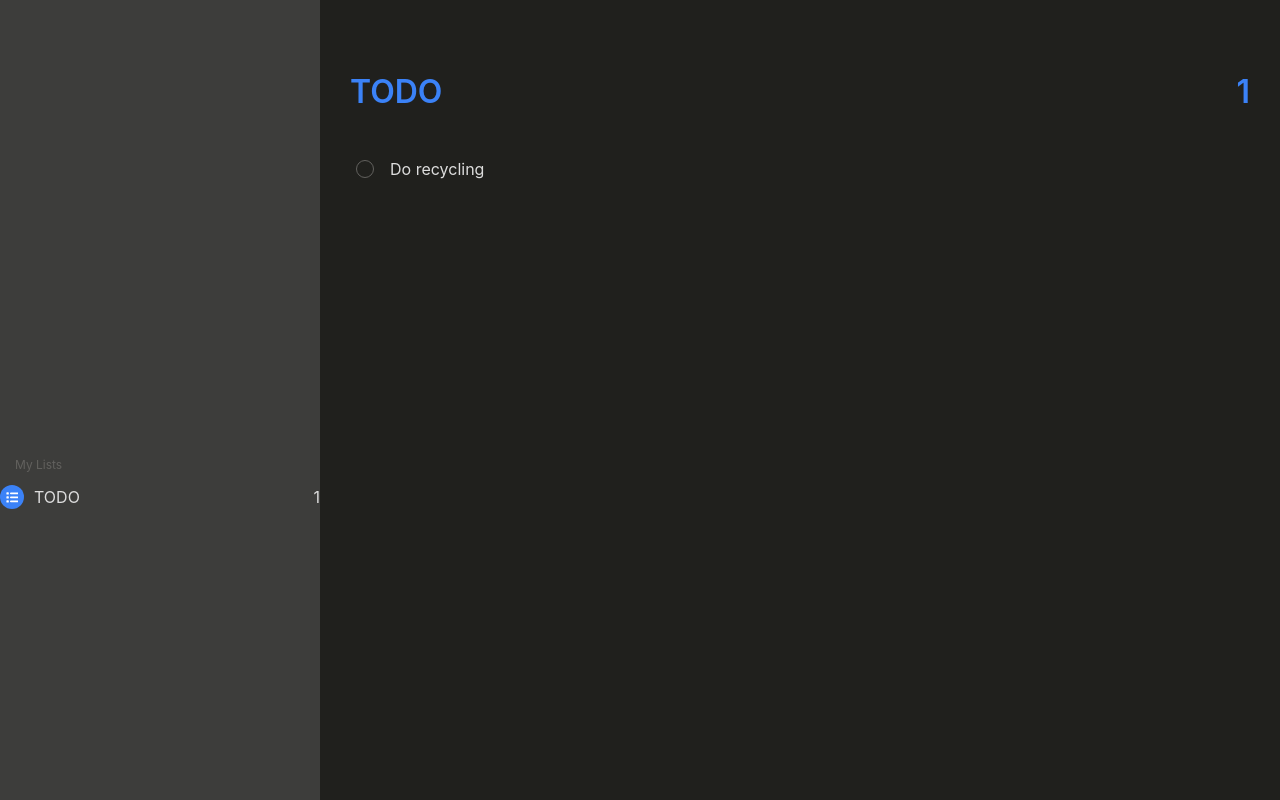
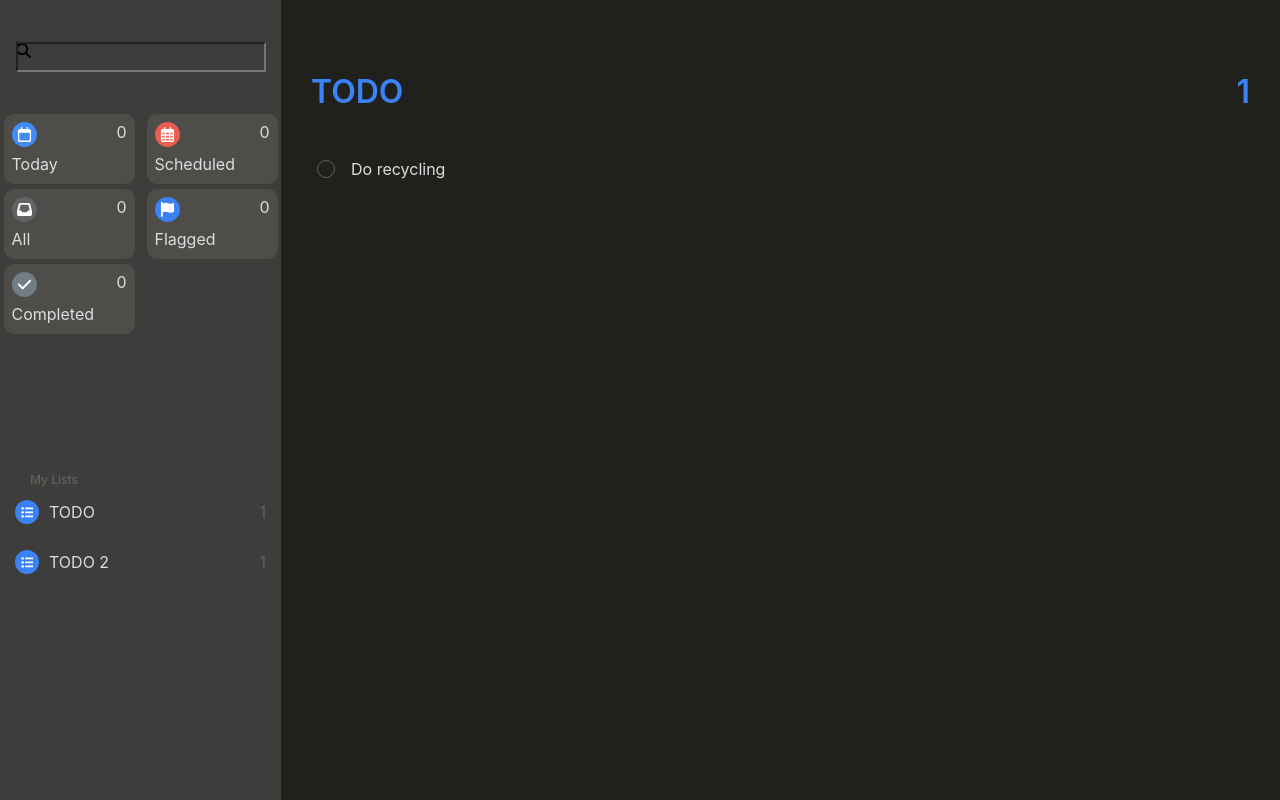
Before and after one commit to akim-ruslanov/apple-todo-copy, a website built with webpack: page src/index.html in a window 1280 px wide. Built offline with nearby package versions, Linux system fonts and the light colour scheme.

Commit message:
September update

```diff
--- a/src/index.js
+++ b/src/index.js
@@ -1,26 +1,31 @@
-import ReminderItem from "./data/reminder_item";
-import ReminderList from "./data/reminder_list";
-import main_list from "./view/main_list";
-import search_box from "./view/side_bar_search";
-import cards from "./view/side_bar_cards";
-import lists from "./view/side_bar_lists";
+/* eslint-disable camelcase */
+import ReminderItem from './data/reminder_item';
+import ReminderList from './data/reminder_list';
+import main_list from './view/main_list';
+import search_box from './view/side_bar_search';
+import cards from './view/side_bar_cards';
+import sideBarLists from './view/side_bar_lists';
 import './style.css';
 
-let myLists = [];
+const myLists = [];
 
-const item = new ReminderItem("Do recycling", new Date('December 17, 20224'), null, false);
+const item = new ReminderItem('Do recycling', new Date('December 17, 20224'), null, false);
 
-const reminderList = new ReminderList("TODO", "rgb(59, 130, 247)");
+const reminderList = new ReminderList('TODO', 'rgb(59, 130, 247)');
+
+const item2 = new ReminderItem('Do recycling', new Date('December 17, 20224'), null, false);
+
+const reminderList2 = new ReminderList('TODO 2', 'rgb(59, 130, 247)');
+reminderList2.addItem(item2);
 
 myLists.push(reminderList);
+myLists.push(reminderList2);
 
 reminderList.addItem(item);
-
-console.log(reminderList.toString());
 
 const mainContainer = document.getElementById('main');
 mainContainer.append(main_list(reminderList));
 
 const side_bar = document.getElementById('sidebar');
 
-side_bar.append(search_box(), cards(), lists(myLists));
+side_bar.append(search_box(), cards(), sideBarLists(myLists));
--- a/src/style.css
+++ b/src/style.css
@@ -7,7 +7,7 @@ body {
 
 .content {
     display: grid;
-    grid-template-columns: 1fr 3fr;
+    grid-template-columns: 281px auto;
     width: 100vw;
     height: 100vh;
 }
@@ -96,10 +96,15 @@ body {
     grid-template-rows: 1fr 3fr 3fr;
 }
 
+.lists-container {
+    padding: 15px;
+}
+
 .lists-container>:first-child {
     color: rgb(98, 97, 94);
     font-size: 12px;
     padding-left: 15px;
+    font-weight: 500;
 }
 
 .lists {
@@ -112,13 +117,17 @@ body {
     justify-content: space-between;
 }
 
+.list>:last-child {
+    color: rgb(98, 97, 94);
+}
+
 .list-title-container {
     display: flex;
     align-items: center;
     gap: 10px;
 }
 
-.list-svg-container {
+.list-svg-container, .card-svg-container {
     background-color: rgb(59, 130, 247);
     width: 1.5em;
     height: 1.5em;
@@ -131,6 +140,9 @@ body {
 .list-title-container svg {
     width: 0.8em;
     height: 0.8em;
+}
+
+.list-title-container svg, .card-svg-container svg {
     color: white;
 }
 
@@ -138,3 +150,70 @@ body {
     display: flex;
     align-items: center;
 }
+
+
+.cards {
+    display: grid;
+    grid-template-columns: 1fr 1fr;
+    grid-auto-rows: 70px;
+    gap: 5px;
+    justify-items: center;
+}
+
+.card {
+    background-color: rgb(78, 77, 74);
+    border-radius: 10px 10px 10px 10px;
+    width: 115px;
+    padding: 8px;
+    display: grid;
+    grid-template-columns: 4fr 1fr;
+}
+
+.card-svg-container {
+    width: 25px;
+    height: 25px;
+}
+
+.card-svg-container svg {
+    width: 15px;
+    height: 15px;
+}
+
+.icon-name-container {
+    display: grid;
+    gap: 5px;
+}
+
+.card-count-container {
+    text-align: end;
+}
+
+
+.search-bar {
+    display: grid;
+    grid-template: 30px / 250px;
+    justify-content: center;
+    align-content: center;
+    justify-items: stretch;
+    align-items: stretch;
+}
+
+.search-icon-container {
+    grid-column: 1/2;
+    grid-row: 1/2;
+    overflow: visible;
+}
+
+.search-bar input {
+    grid-column: 1/2;
+    grid-row: 1/2;
+    background: none;
+    padding-left: 30px;
+
+}
+
+
+
+.search-icon-container svg {
+    width: 15px;
+}
--- /dev/null
+++ b/src/view/side_bar_card.js
@@ -0,0 +1,26 @@
+function sideBarCard(key, data) {
+  const container = document.createElement('div');
+  container.className = 'card';
+
+  const iconNameContainer = document.createElement('div');
+  iconNameContainer.className = 'icon-name-container';
+
+  const iconContainer = document.createElement('div');
+  iconContainer.className = 'card-svg-container';
+  iconContainer.innerHTML = data.icon;
+  iconContainer.style.backgroundColor = data.color;
+
+  const cardTitle = document.createElement('div');
+  cardTitle.textContent = key;
+
+  iconNameContainer.append(iconContainer, cardTitle);
+
+  const cardCountContainer = document.createElement('div');
+  cardCountContainer.className = 'card-count-container';
+  cardCountContainer.textContent = '0';
+
+  container.append(iconNameContainer, cardCountContainer);
+  return container;
+}
+
+export default sideBarCard;
--- a/src/view/side_bar_cards.js
+++ b/src/view/side_bar_cards.js
@@ -1,5 +1,21 @@
+import sideBarCard from './side_bar_card';
+
+const defaultCards = {
+  Today: { icon: '<svg fill="currentColor" xmlns="http://www.w3.org/2000/svg" viewBox="0 0 448 512"><!--!Font Awesome Free 6.5.2 by @fontawesome - https://fontawesome.com License - https://fontawesome.com/license/free Copyright 2024 Fonticons, Inc.--><path d="M152 24c0-13.3-10.7-24-24-24s-24 10.7-24 24V64H64C28.7 64 0 92.7 0 128v16 48V448c0 35.3 28.7 64 64 64H384c35.3 0 64-28.7 64-64V192 144 128c0-35.3-28.7-64-64-64H344V24c0-13.3-10.7-24-24-24s-24 10.7-24 24V64H152V24zM48 192H400V448c0 8.8-7.2 16-16 16H64c-8.8 0-16-7.2-16-16V192z"/></svg>', color: 'rgb(65,140,247)' },
+  Scheduled: { icon: '<svg fill="currentColor" xmlns="http://www.w3.org/2000/svg" viewBox="0 0 448 512"><!--!Font Awesome Free 6.5.2 by @fontawesome - https://fontawesome.com License - https://fontawesome.com/license/free Copyright 2024 Fonticons, Inc.--><path d="M152 24c0-13.3-10.7-24-24-24s-24 10.7-24 24V64H64C28.7 64 0 92.7 0 128v16 48V448c0 35.3 28.7 64 64 64H384c35.3 0 64-28.7 64-64V192 144 128c0-35.3-28.7-64-64-64H344V24c0-13.3-10.7-24-24-24s-24 10.7-24 24V64H152V24zM48 192h80v56H48V192zm0 104h80v64H48V296zm128 0h96v64H176V296zm144 0h80v64H320V296zm80-48H320V192h80v56zm0 160v40c0 8.8-7.2 16-16 16H320V408h80zm-128 0v56H176V408h96zm-144 0v56H64c-8.8 0-16-7.2-16-16V408h80zM272 248H176V192h96v56z"/></svg>', color: 'rgb(235, 93, 78)' },
+  All: { icon: '<svg fill="currentColor" xmlns="http://www.w3.org/2000/svg" viewBox="0 0 512 512"><!--!Font Awesome Free 6.5.2 by @fontawesome - https://fontawesome.com License - https://fontawesome.com/license/free Copyright 2024 Fonticons, Inc.--><path d="M121 32C91.6 32 66 52 58.9 80.5L1.9 308.4C.6 313.5 0 318.7 0 323.9V416c0 35.3 28.7 64 64 64H448c35.3 0 64-28.7 64-64V323.9c0-5.2-.6-10.4-1.9-15.5l-57-227.9C446 52 420.4 32 391 32H121zm0 64H391l48 192H387.8c-12.1 0-23.2 6.8-28.6 17.7l-14.3 28.6c-5.4 10.8-16.5 17.7-28.6 17.7H195.8c-12.1 0-23.2-6.8-28.6-17.7l-14.3-28.6c-5.4-10.8-16.5-17.7-28.6-17.7H73L121 96z"/></svg>', color: 'rgb(99,99,101)' },
+  Flagged: { icon: '<svg fill="currentColor" xmlns="http://www.w3.org/2000/svg" viewBox="0 0 448 512"><!--!Font Awesome Free 6.5.2 by @fontawesome - https://fontawesome.com License - https://fontawesome.com/license/free Copyright 2024 Fonticons, Inc.--><path d="M64 32C64 14.3 49.7 0 32 0S0 14.3 0 32V64 368 480c0 17.7 14.3 32 32 32s32-14.3 32-32V352l64.3-16.1c41.1-10.3 84.6-5.5 122.5 13.4c44.2 22.1 95.5 24.8 141.7 7.4l34.7-13c12.5-4.7 20.8-16.6 20.8-30V66.1c0-23-24.2-38-44.8-27.7l-9.6 4.8c-46.3 23.2-100.8 23.2-147.1 0c-35.1-17.6-75.4-22-113.5-12.5L64 48V32z"/></svg>', color: 'rgb(243,17364)' },
+  Completed: { icon: '<svg fill="currentColor" xmlns="http://www.w3.org/2000/svg" viewBox="0 0 448 512"><!--!Font Awesome Free 6.5.2 by @fontawesome - https://fontawesome.com License - https://fontawesome.com/license/free Copyright 2024 Fonticons, Inc.--><path d="M438.6 105.4c12.5 12.5 12.5 32.8 0 45.3l-256 256c-12.5 12.5-32.8 12.5-45.3 0l-128-128c-12.5-12.5-12.5-32.8 0-45.3s32.8-12.5 45.3 0L160 338.7 393.4 105.4c12.5-12.5 32.8-12.5 45.3 0z"/></svg>', color: 'rgb(114,126,135)' },
+};
+
 function cards() {
-    return document.createElement('div');
+  const container = document.createElement('div');
+  container.className = 'cards';
+
+  Object.keys(defaultCards).forEach((key) => {
+    container.append(sideBarCard(key, defaultCards[key]));
+  });
+  return container;
 }
 
 export default cards;
--- a/src/view/side_bar_lists.js
+++ b/src/view/side_bar_lists.js
@@ -1,24 +1,23 @@
-import Icon from '../assets/list-solid.svg';
+/* eslint-disable camelcase */
+const list_svg = '<svg fill="currentColor" xmlns="http://www.w3.org/2000/svg" viewBox="0 0 512 512"><!--!Font Awesome Free 6.5.1 by @fontawesome - https://fontawesome.com License - https://fontawesome.com/license/free Copyright 2024 Fonticons, Inc.--><path d="M40 48C26.7 48 16 58.7 16 72v48c0 13.3 10.7 24 24 24H88c13.3 0 24-10.7 24-24V72c0-13.3-10.7-24-24-24H40zM192 64c-17.7 0-32 14.3-32 32s14.3 32 32 32H480c17.7 0 32-14.3 32-32s-14.3-32-32-32H192zm0 160c-17.7 0-32 14.3-32 32s14.3 32 32 32H480c17.7 0 32-14.3 32-32s-14.3-32-32-32H192zm0 160c-17.7 0-32 14.3-32 32s14.3 32 32 32H480c17.7 0 32-14.3 32-32s-14.3-32-32-32H192zM16 232v48c0 13.3 10.7 24 24 24H88c13.3 0 24-10.7 24-24V232c0-13.3-10.7-24-24-24H40c-13.3 0-24 10.7-24 24zM40 368c-13.3 0-24 10.7-24 24v48c0 13.3 10.7 24 24 24H88c13.3 0 24-10.7 24-24V392c0-13.3-10.7-24-24-24H40z"/></svg>';
 
-const list_svg = `<svg fill="currentColor" xmlns="http://www.w3.org/2000/svg" viewBox="0 0 512 512"><!--!Font Awesome Free 6.5.1 by @fontawesome - https://fontawesome.com License - https://fontawesome.com/license/free Copyright 2024 Fonticons, Inc.--><path d="M40 48C26.7 48 16 58.7 16 72v48c0 13.3 10.7 24 24 24H88c13.3 0 24-10.7 24-24V72c0-13.3-10.7-24-24-24H40zM192 64c-17.7 0-32 14.3-32 32s14.3 32 32 32H480c17.7 0 32-14.3 32-32s-14.3-32-32-32H192zm0 160c-17.7 0-32 14.3-32 32s14.3 32 32 32H480c17.7 0 32-14.3 32-32s-14.3-32-32-32H192zm0 160c-17.7 0-32 14.3-32 32s14.3 32 32 32H480c17.7 0 32-14.3 32-32s-14.3-32-32-32H192zM16 232v48c0 13.3 10.7 24 24 24H88c13.3 0 24-10.7 24-24V232c0-13.3-10.7-24-24-24H40c-13.3 0-24 10.7-24 24zM40 368c-13.3 0-24 10.7-24 24v48c0 13.3 10.7 24 24 24H88c13.3 0 24-10.7 24-24V392c0-13.3-10.7-24-24-24H40z"/></svg>`;
-
-function lists(lists) {
+function sideBarLists(lists) {
   const container = document.createElement('div');
-    container.className = "lists-container";
+  container.className = 'lists-container';
   const section_title = document.createElement('div');
-    section_title.textContent = "My Lists";
+  section_title.textContent = 'My Lists';
 
   const lists_container = document.createElement('div');
-    lists_container.className = "lists";
+  lists_container.className = 'lists';
 
-    lists.forEach(reminder_list => {
+  lists.forEach((reminder_list) => {
     const reminder_list_container = document.createElement('div');
-        reminder_list_container.className = "list";
+    reminder_list_container.className = 'list';
 
     const title_container = document.createElement('div');
-        title_container.className = "list-title-container";
+    title_container.className = 'list-title-container';
     const icon_container = document.createElement('div');
-        icon_container.className = "list-svg-container";
+    icon_container.className = 'list-svg-container';
     icon_container.innerHTML = list_svg;
     const reminder_list_title = document.createElement('div');
     reminder_list_title.textContent = reminder_list.title;
@@ -26,12 +25,9 @@ function lists(lists) {
 
     const reminder_list_length = document.createElement('div');
     reminder_list_length.textContent = reminder_list.totalItems;
-        reminder_list_length.className = "list-length";
+    reminder_list_length.className = 'list-length';
 
-
-        reminder_list_container.append(title_container, reminder_list_length)
-
-
+    reminder_list_container.append(title_container, reminder_list_length);
     lists_container.append(reminder_list_container);
   });
 
@@ -40,4 +36,4 @@ function lists(lists) {
   return container;
 }
 
-export default lists;
+export default sideBarLists;
--- a/src/view/side_bar_search.js
+++ b/src/view/side_bar_search.js
@@ -1,5 +1,18 @@
+const SEARCH_ICON = '<svg xmlns="http://www.w3.org/2000/svg" viewBox="0 0 512 512"><!--!Font Awesome Free 6.5.2 by @fontawesome - https://fontawesome.com License - https://fontawesome.com/license/free Copyright 2024 Fonticons, Inc.--><path d="M416 208c0 45.9-14.9 88.3-40 122.7L502.6 457.4c12.5 12.5 12.5 32.8 0 45.3s-32.8 12.5-45.3 0L330.7 376c-34.4 25.2-76.8 40-122.7 40C93.1 416 0 322.9 0 208S93.1 0 208 0S416 93.1 416 208zM208 352a144 144 0 1 0 0-288 144 144 0 1 0 0 288z"/></svg>';
+
 function search_box() {
-    return document.createElement('div');
+  const container = document.createElement('div');
+  container.className = 'search-bar';
+
+  const iconContainer = document.createElement('div');
+  iconContainer.className = 'search-icon-container';
+  iconContainer.innerHTML = SEARCH_ICON;
+
+  const searchInput = document.createElement('input');
+  searchInput.type = 'text';
+
+  container.append(iconContainer, searchInput);
+  return container;
 }
 
 export default search_box;
--- a/webpack.config.js
+++ b/webpack.config.js
@@ -1,5 +1,6 @@
 const path = require('path');
-const HtmlWebpackPlugin = require('html-webpack-plugin')
+const HtmlWebpackPlugin = require('html-webpack-plugin');
+
 module.exports = {
   mode: 'development',
   entry: {
```
Lines whose indentation alone changed are shown as unchanged.
